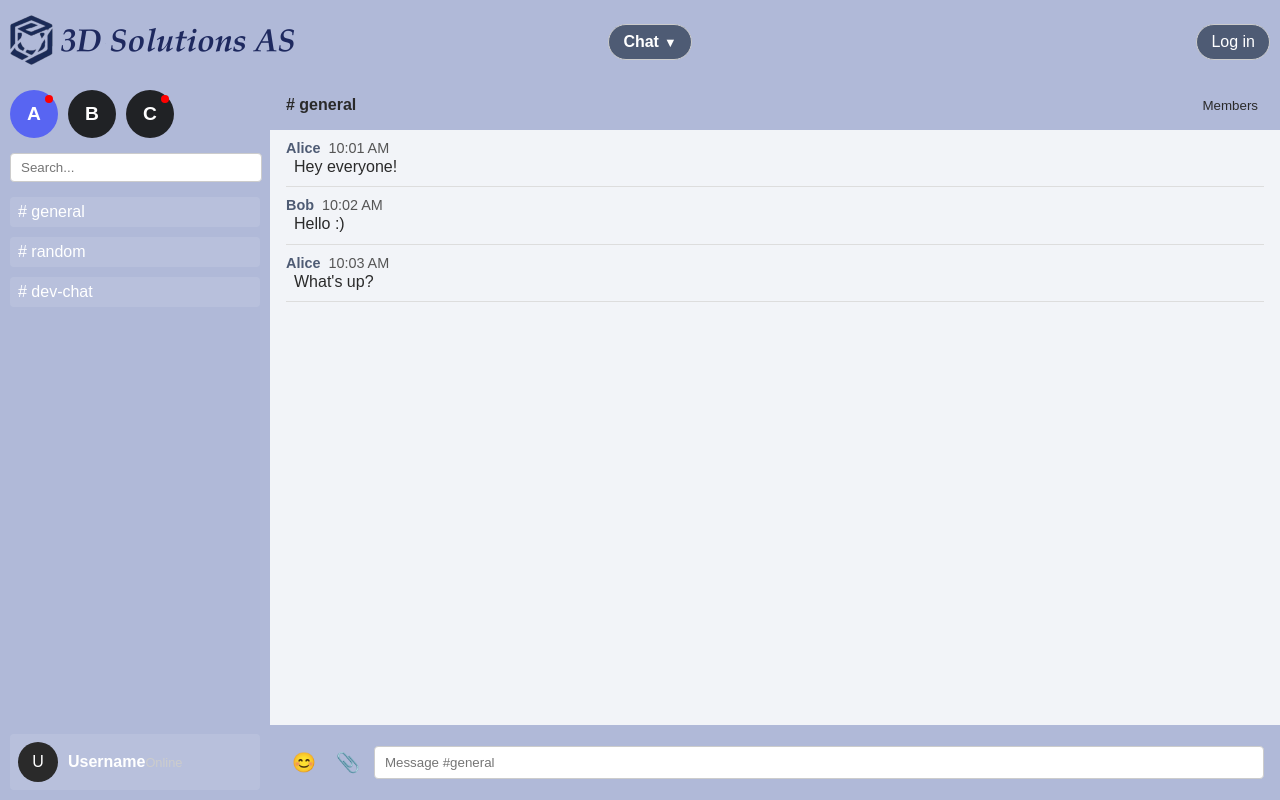
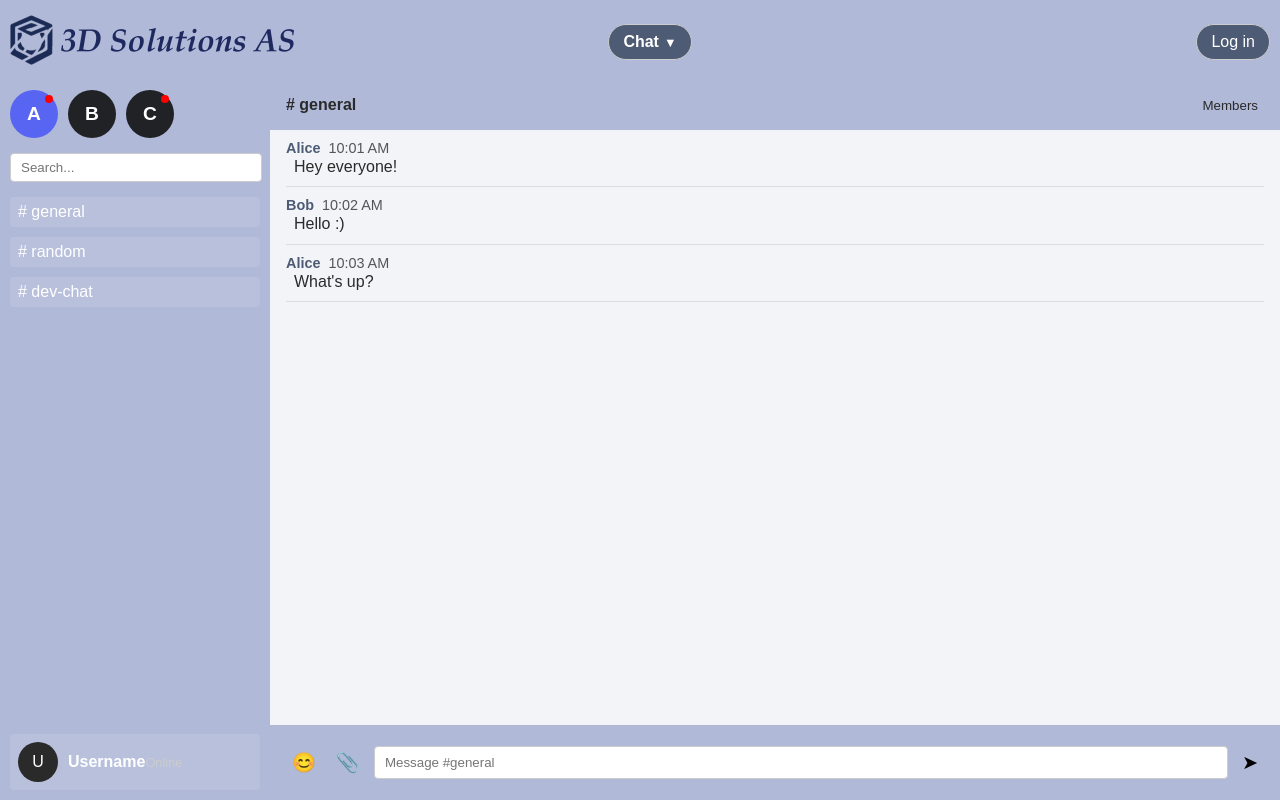
Before and after one commit to datamann1013/Chat-Application, a React (Vite) app in the folder Chat-application-frontend/: page /chat in a window 1280 px wide. Built offline with nearby package versions, Linux system fonts and the light colour scheme.

Commit message:
Add send button to ChatMain: implement a button for sending messages in the chat interface

```diff
--- a/Chat-application-frontend/src/components/Sections/Chatspesific/ChatMain.tsx
+++ b/Chat-application-frontend/src/components/Sections/Chatspesific/ChatMain.tsx
@@ -42,6 +42,7 @@ export default function ChatMain() {
                 <button className="emoji-btn">😊</button>
                 <button className="file-btn">📎</button>
                 <input type="text" placeholder="Message #general" />
+                <button className="send-btn" aria-label="Send">➤</button>
             </div>
         </main>
     );
```
